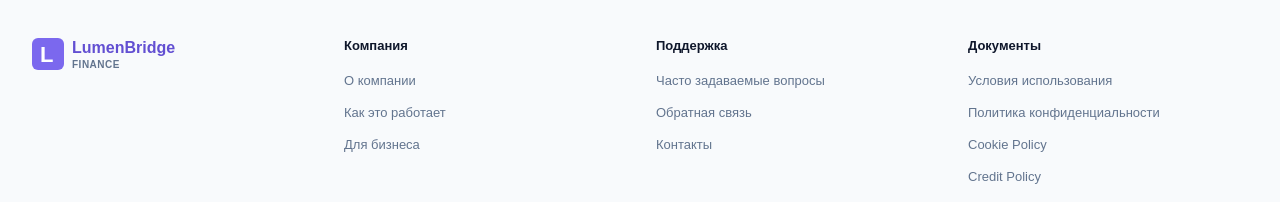
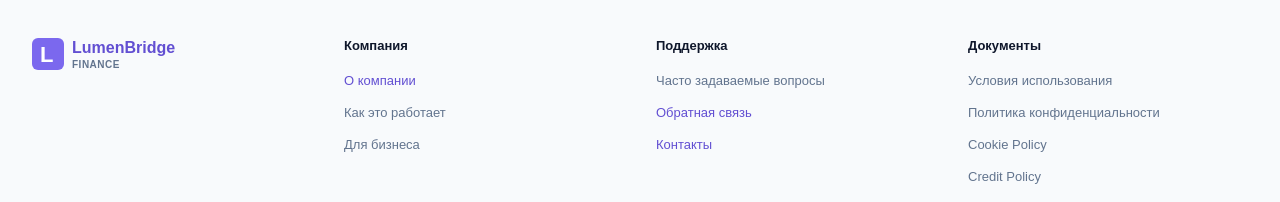
Before and after one commit to antonbukhalov13/04-fullstack-mvp, a Next.js app in the folder frontend/: page / in a window 1280 px wide. Shown: the part 7829-8031 px from the top of the page. Built offline with nearby package versions, Linux system fonts and the light colour scheme.

Commit message:
distinguish section links in footer

```diff
--- a/frontend/src/widgets/footer/footer.tsx
+++ b/frontend/src/widgets/footer/footer.tsx
@@ -79,7 +79,11 @@ export function Footer() {
                           ? (e) => handleSectionClick(e, link.href.slice(link.href.indexOf('#')))
                           : undefined
                       }
-                      className="inline-flex items-center gap-1.5 text-[13px] text-slate-500 transition-colors hover:text-slate-700 min-h-[20px]"
+                      className={`inline-flex items-center gap-1.5 text-[13px] transition-colors min-h-[20px] ${
+                        link.section
+                          ? 'text-indigo-600 hover:text-indigo-800'
+                          : 'text-slate-500 hover:text-slate-700'
+                      }`}
                     >
                       {link.label}
                     </Link>
```
